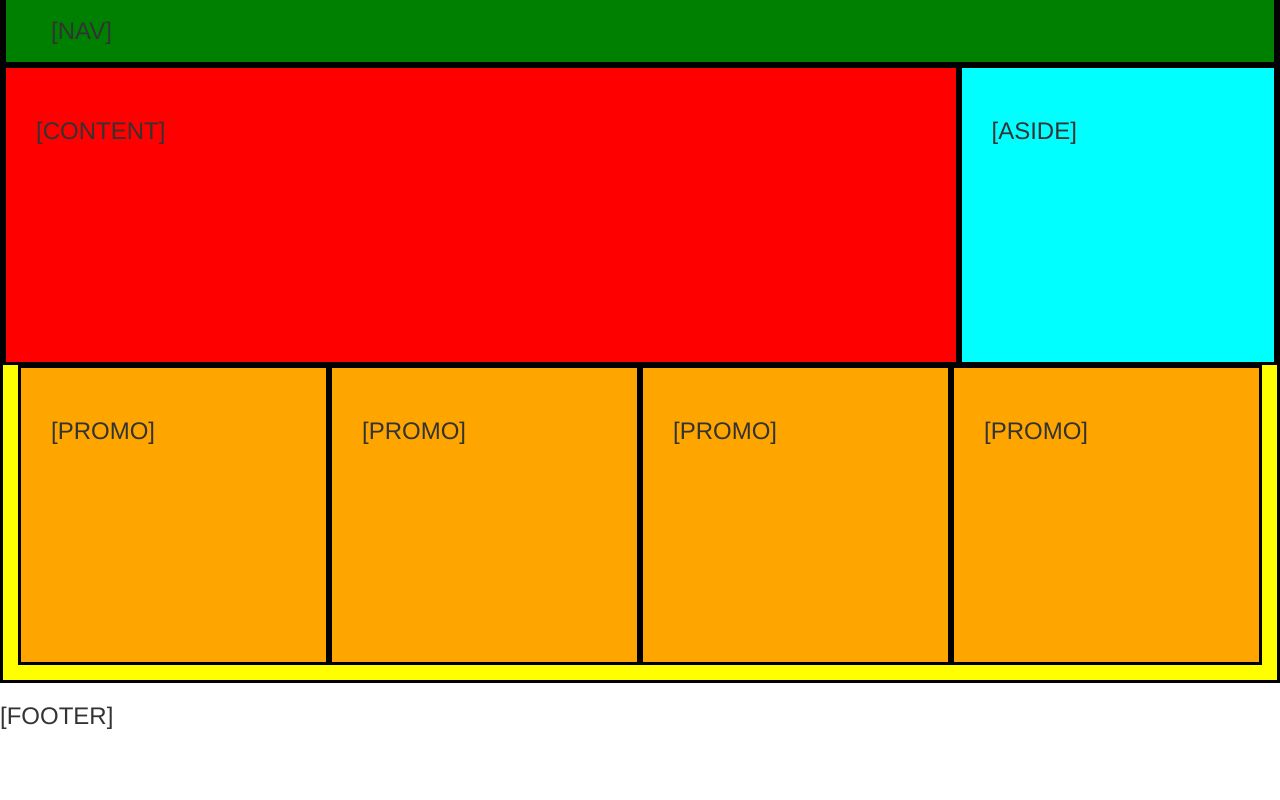
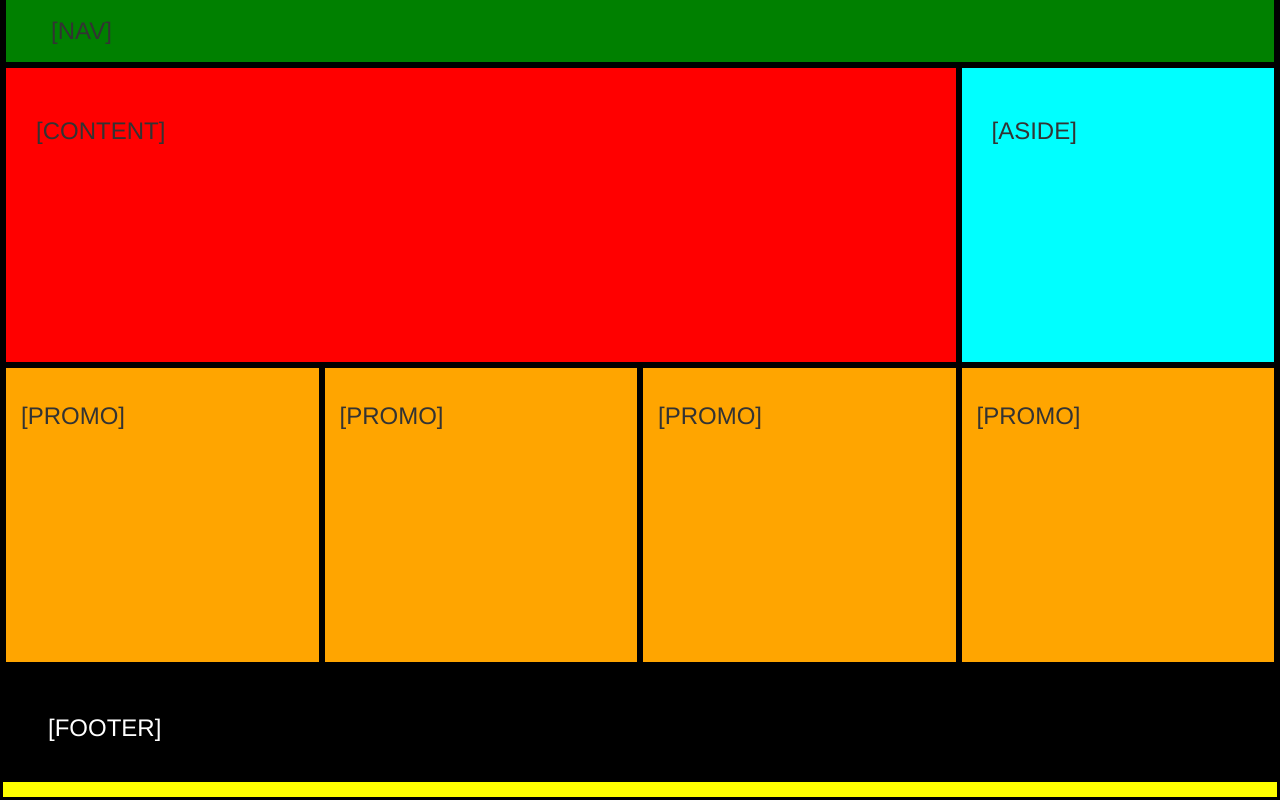
Before and after one commit to Hubdennis/Day2, a plain HTML site: page index.html in a window 1280 px wide. Shown: the part 309-1109 px from the top of the page. Before the commit the page ends 1049 px from the top, so only its background shows below. Drawn offline with nearby package versions, Linux system fonts and the light colour scheme.

Commit message:
adjusted styling

```diff
--- a/css/styles.css
+++ b/css/styles.css
@@ -29,14 +29,14 @@
   }
   .promo {
     background-color: orange;
-    padding:30px;
+    padding:15px;
     border: 3px solid black;
     height:300px;
   }
 
-  .footer {
-    background-color: BLACK;
+  footer {
+    background-color:black;
     padding:30px;
-    border: 3px solid white;
-    height:300px;
+    color:white;
+    height:100%;
   }
--- a/index.html
+++ b/index.html
@@ -40,6 +40,7 @@
 </div>
 </div><!--content and aside-->
 
+<div class="row">
 <div class="col-sm-3 promo">
   <h3>[PROMO]</h3>
 </div>
```
